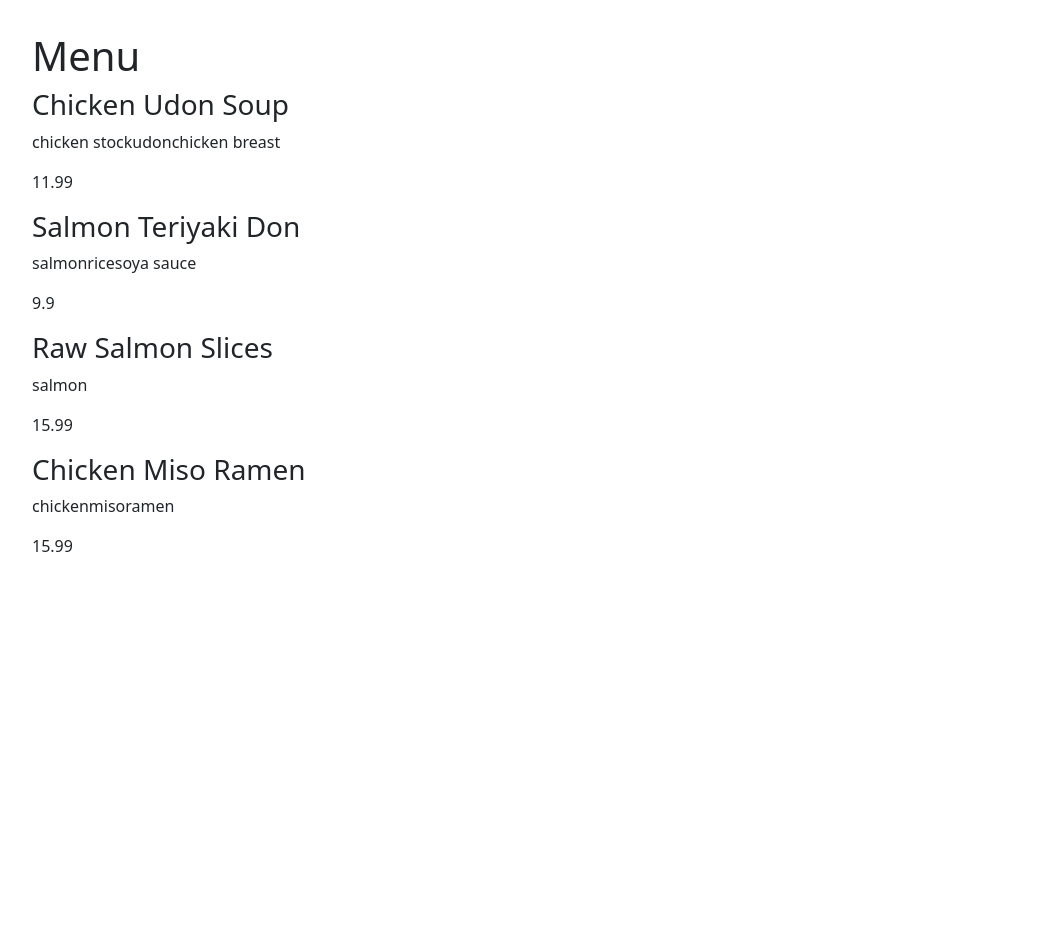
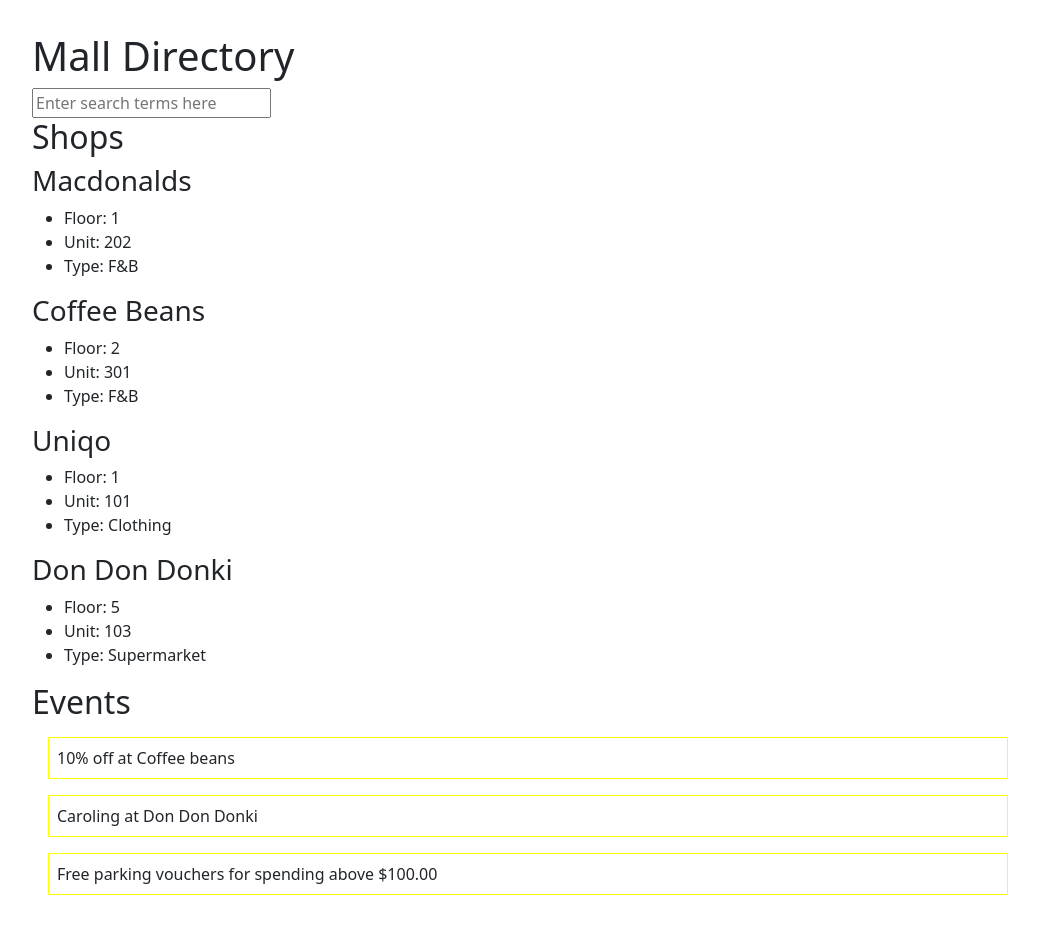
Before and after one commit to smdewi/react-7-2-render-list, a React (Create React App) app: page / in a window 1280 px wide. Shown: the top 934 px of the page, without its empty margins (112-1151 px from the left). Before the commit the page ends 800 px from the top, so only its background shows below. Built offline with nearby package versions, Linux system fonts and the light colour scheme.

Commit message:
Add searchTerms in MallDirectoryComplexWithSearch

```diff
--- a/src/App.js
+++ b/src/App.js
@@ -3,12 +3,13 @@
 // import Menu from './Menu';
 // import MallDirectory from './MallDirectory';
 // import MallDirectoryComplex from './MallDirectoryComplex';
-import MenuComplex from './MenuComplex';
+// import MenuComplex from './MenuComplex';
+import MallDirectoryComplexWithSearch from './MallDirectoryComplexWithSearch';
 
 function App() {
   return (
     <div className="app-container">
-      <MenuComplex />
+      <MallDirectoryComplexWithSearch />
     </div>
   );
 }
--- /dev/null
+++ b/src/MallDirectoryComplexWithSearch.js
@@ -0,0 +1,97 @@
+import React from 'react';
+
+export default class MallDirectoryComplexWithSearch extends React.Component {
+    state = {
+        searchTerms: "",
+        events: [
+            "10% off at Coffee beans",
+            "Caroling at Don Don Donki",
+            "Free parking vouchers for spending above $100.00"
+        ],
+        shops: [
+            {
+            "id": 1,
+            "name":"Macdonalds",
+            "floor": 1,
+            "unit":202,
+            "type":"F&B"
+            },
+            {
+            "id":2,
+            "name":"Coffee Beans",
+            "floor": 2,
+            "unit":301,
+            "type":"F&B"
+            },
+            {
+            "id": 3,
+            "name":"Uniqo",
+            "floor": 1,
+            "unit":101,
+            "type":"Clothing"
+            },
+            {
+            "id": 4,
+            "name":"Don Don Donki",
+            "floor": 5,
+            "unit":103,
+            "type":"Supermarket"
+            }
+            ]
+    }
+
+    renderShops() {
+        let jsx = [];
+        for (let s of this.state.shops) {
+            if (this.state.searchTerms === "" || s.name.toLowerCase().includes(this.state.searchTerms.toLowerCase())) {
+                jsx.push(
+                    <div key={s.id}>
+                        <h3>{s.name}</h3>
+                        <ul>
+                            <li>Floor: {s.floor}</li>
+                            <li>Unit: {s.unit}</li>
+                            <li>Type: {s.type}</li>
+                        </ul>
+                    </div>
+                );
+            }
+
+        }
+        return jsx;
+    }
+
+    render() {
+        return (
+            <React.Fragment>
+                <h1>Mall Directory</h1>
+
+                <input type="text" value={this.state.searchTerms}
+                placeholder="Enter search terms here"
+                onChange={(e) => {this.setState({
+                    searchTerms: e.target.value
+                });}}/>
+
+                <h2>Shops</h2>
+                <div>
+                    {this.renderShops()}
+                </div>
+
+                <h2>Events</h2>
+                {this.state.events.map(function(e) {
+                    return (
+                        <div
+                            key={e}
+                            style={{
+                                border: "1px solid yellow",
+                                margin: "1em",
+                                padding: "0.5em"
+                            }}
+                        >
+                            {e}
+                        </div>
+                    );
+                })}
+            </React.Fragment>
+        )
+    }
+}
```
